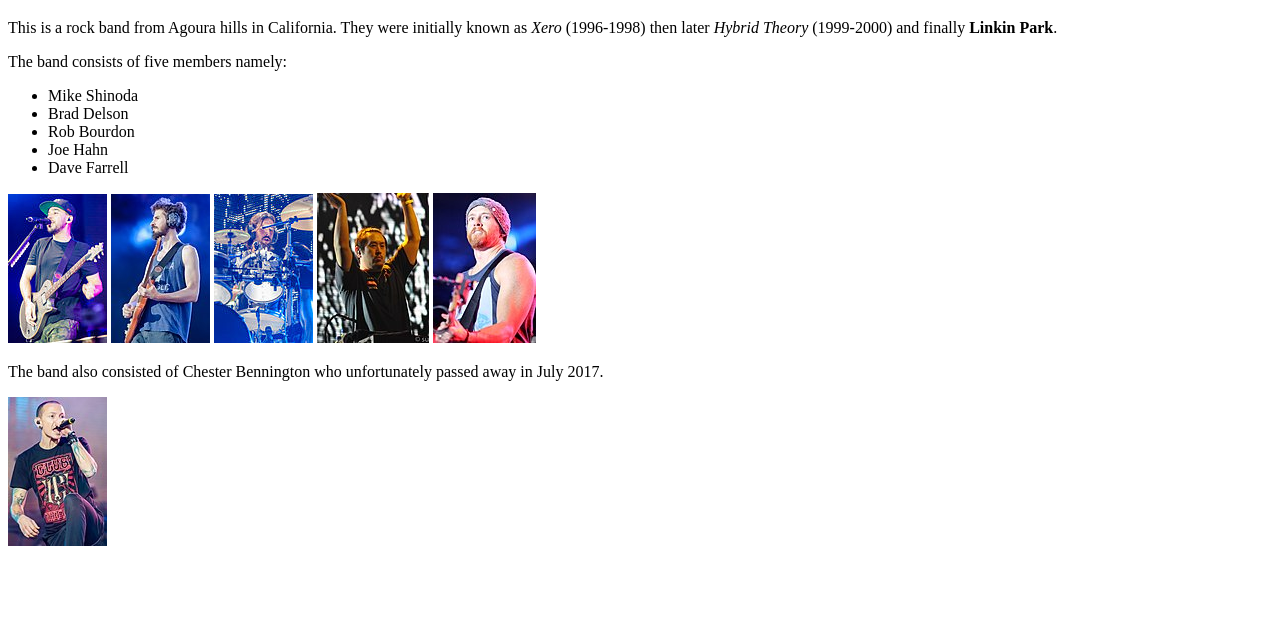
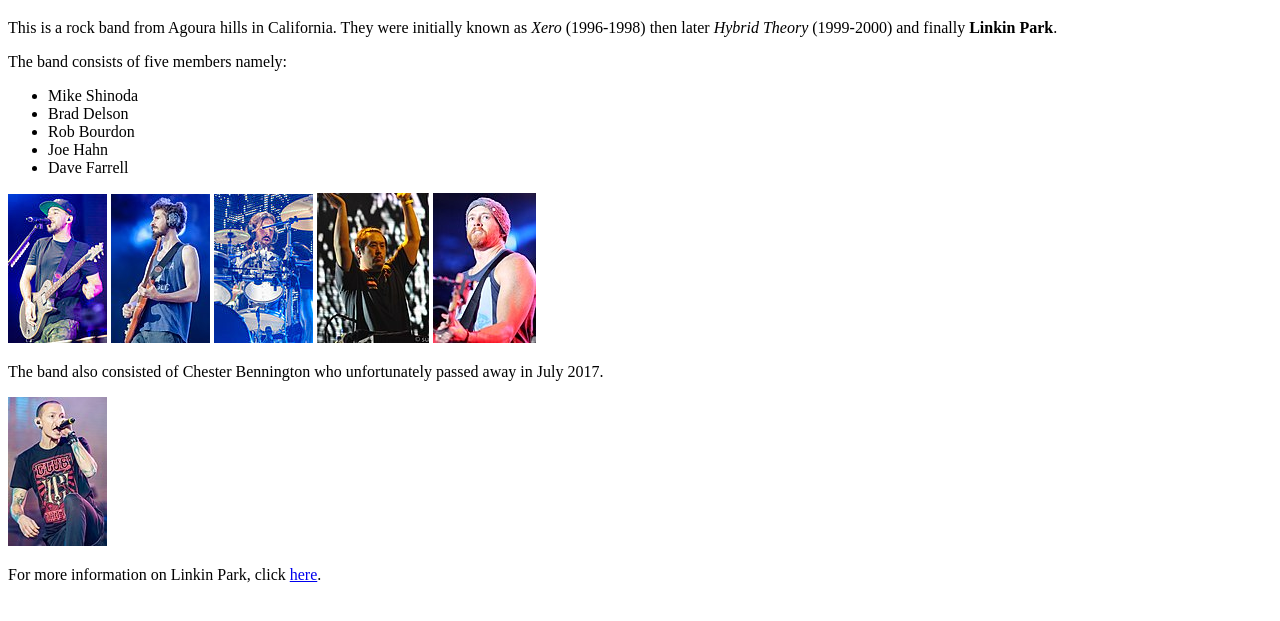
Before and after one commit to VERA-OBIERO/21-days-of-javascript, a plain HTML site: page day1/index.html in a window 1280 px wide. Shown: the part 61-682 px from the top of the page. Drawn offline with Linux system fonts and the light colour scheme.

Commit message:
add external link

```diff
--- a/day1/index.html
+++ b/day1/index.html
@@ -29,9 +29,10 @@
     </div>
     <div>
         <p>The band also consisted of Chester Bennington who unfortunately passed away in July 2017.</p>
+        <img src="./assets/chester_bennington.jpg" alt="Chester Bennington">
     </div>
-    </div>
-    <img src="./assets/chester_bennington.jpg" alt="Chester Bennington">
+    <div>
+        <p>For more information on Linkin Park, click <a href="https://en.wikipedia.org/wiki/Linkin_Park" target="_blank">here</a>.</p>
     </div>
     <script src="./main.js"></script>
 </body>
```
